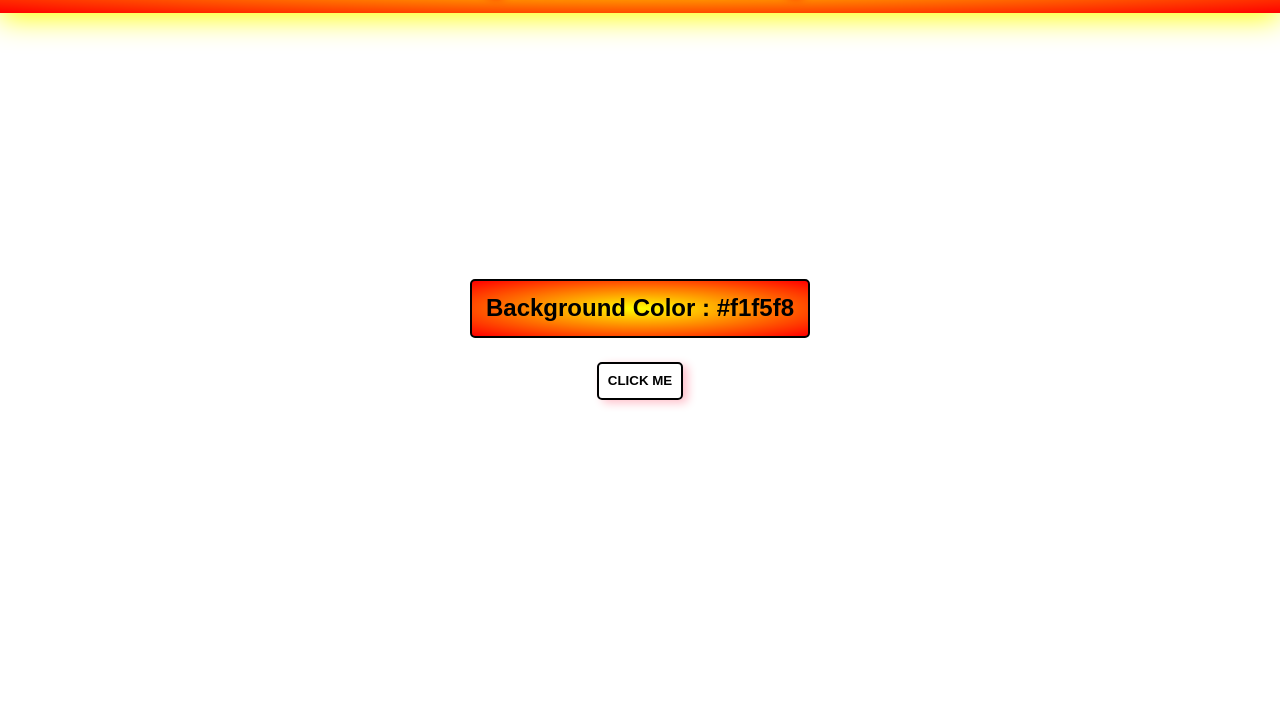
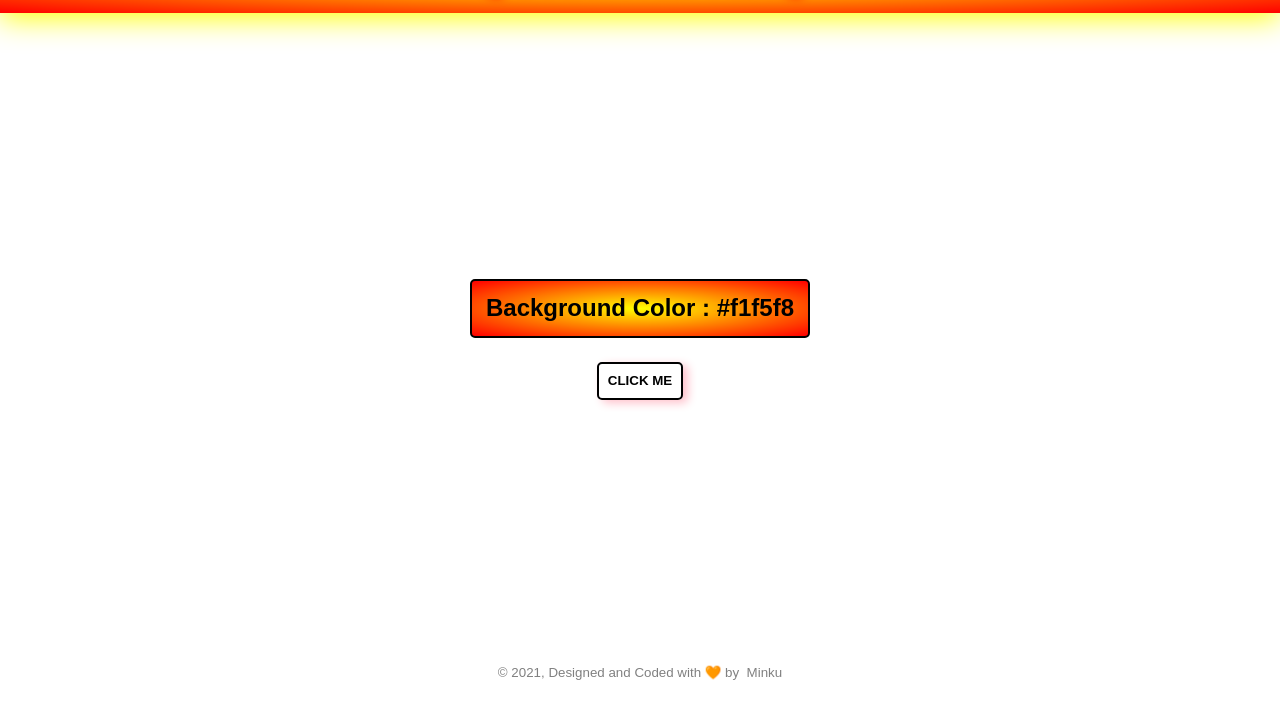
Before and after one commit to minku-singh/color-flipper, a plain HTML site: page index.html in a window 1280 px wide. Shown: the part 57-776 px from the top of the page. Drawn offline with Linux system fonts and the light colour scheme.

Commit message:
added footer

```diff
--- a/index.html
+++ b/index.html
@@ -26,4 +26,7 @@
 
     <script src="index.js"></script>
 </body>
+<footer>
+    © 2021, Designed and Coded with 🧡 by <a href="https://www.linkedin.com/in/minku-singh-2943a51a5/" title = "LinkedIn Profile"> &nbsp Minku</a>
+</footer>
 </html>
```
